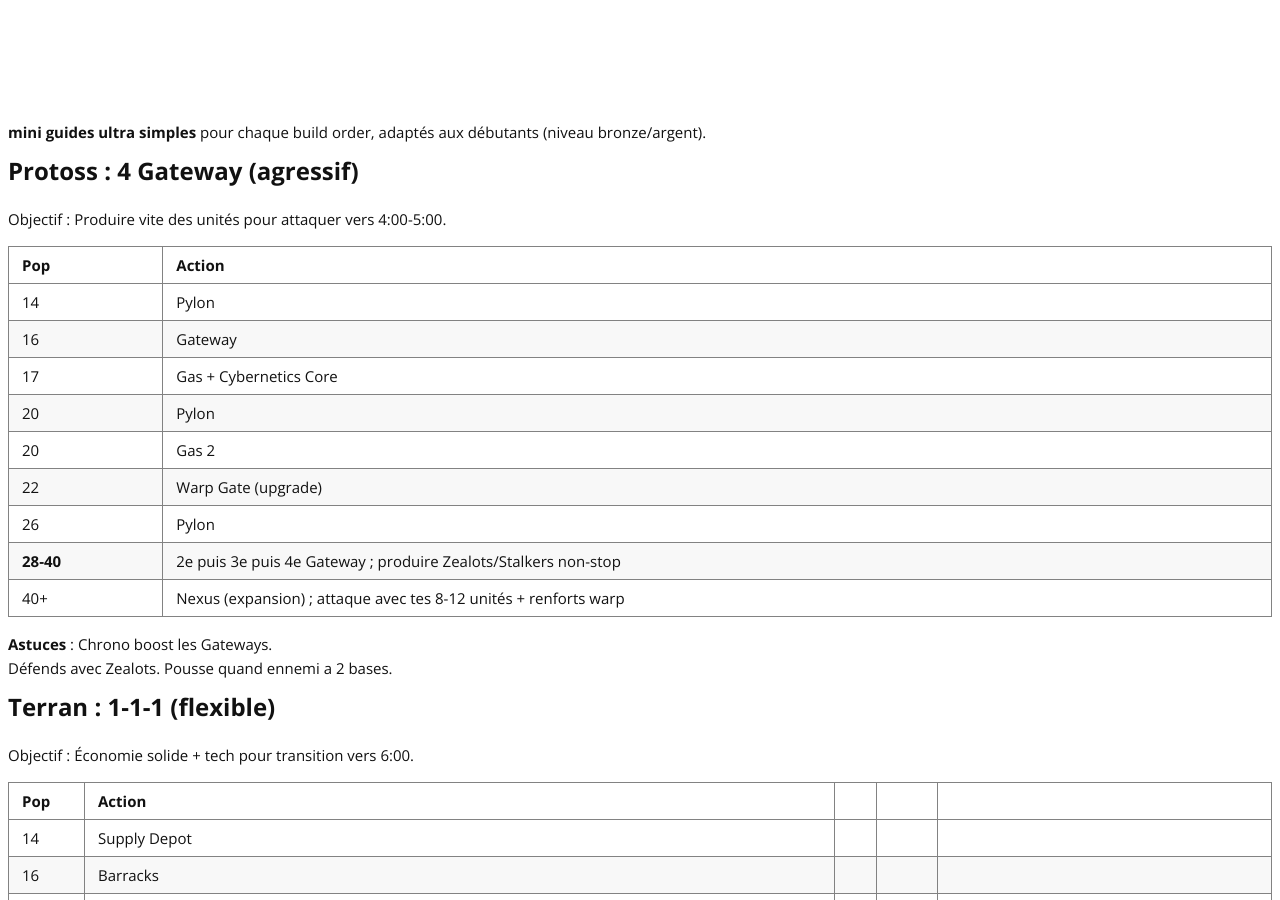
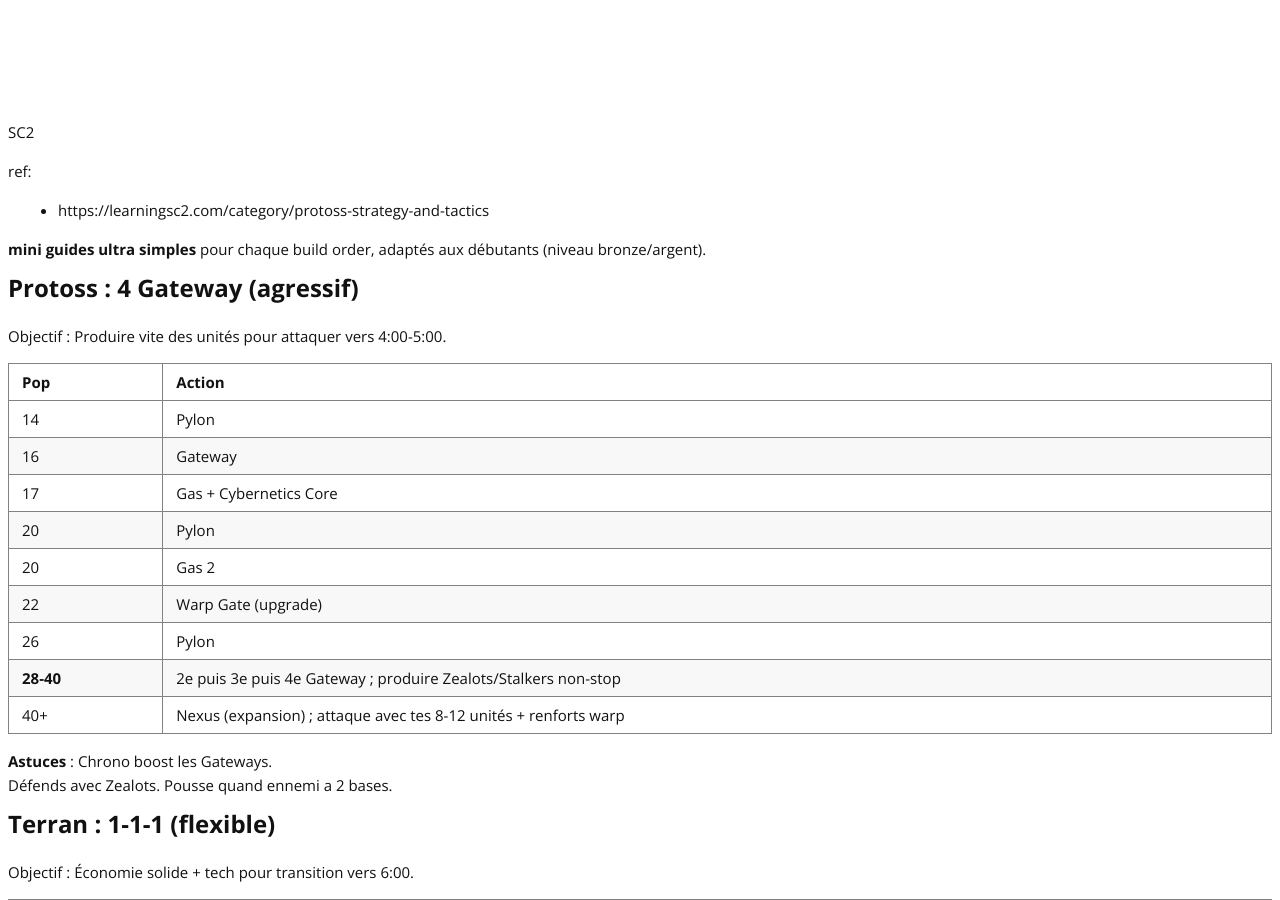
Before and after one commit to cylmat/cylmat.github.io, a Jekyll site: the page built from _pages/game/sc2_bo.md, in a window 1280 px wide and 900 px high. Built offline with Jekyll 4.4.1, drawn with Linux system fonts in a browser that asks for light colours; nearby versions of some CDN libraries; our own code applies the rules of GitHub Pages for plain Markdown files.

Commit message:
Update sc2_bo.md

```diff
--- a/_pages/game/sc2_bo.md
+++ b/_pages/game/sc2_bo.md
@@ -1,3 +1,8 @@
+SC2
+
+ref:
+- https://learningsc2.com/category/protoss-strategy-and-tactics
+
 **mini guides ultra simples** pour chaque build order, adaptés aux débutants (niveau bronze/argent).
 
 ## Protoss : 4 Gateway (agressif)
```
